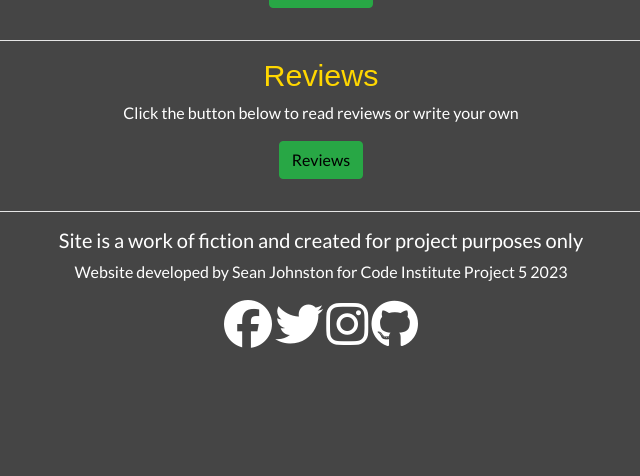
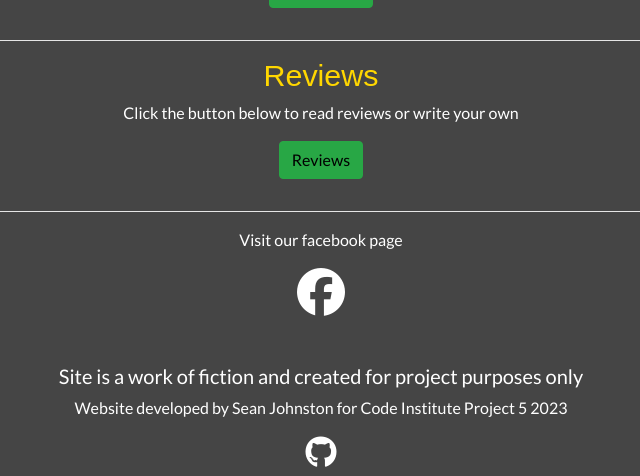
Before and after one commit to seanj06/Burgers-R-Us-P5, a Django app: page / in a window 1280 px wide. Shown: the part 1234-1710 px from the top of the page, without its empty margins (319-959 px from the left). Before the commit the page ends 1582 px from the top, so only its background shows below. Run offline with Django 3.2, Linux system fonts and the light colour scheme; some libraries are stand-ins or nearby versions; some web fonts are replaced.

Commit message:
Move footer to into own file and include on every template

```diff
--- a/home/templates/home/index.html
+++ b/home/templates/home/index.html
@@ -118,19 +118,5 @@
         </div>
     </div>
 </section>
-<hr class="rule">
-<!-- Footer -->
-<footer class="footer mt-3">
-    <div class="container text-center">
-        <h5 class="text-white">Site is a work of fiction and created for project purposes only</h5>
-        <p class="text-white">Website developed by Sean Johnston for Code Institute Project 5 2023</p>
-        <div class="mb-4 pb-4">
-            <a href="https://www.facebook.com/" target="_blank" aria-label="facebook link"><i class="fab fa-facebook fa-3x text-white"></i></a>
-            <a href="https://twitter.com/" target="_blank" aria-label="twitter link"><i class="fab fa-twitter fa-3x text-white"></i></a>
-            <a href="https://www.instagram.com/" target="_blank" aria-label="instagram link"><i class="fab fa-instagram fa-3x text-white"></i></a>
-            <a href="https://github.com/seanj06" target="_blank" aria-label="github link"><i class="fab fa-github fa-3x text-white"></i></a>
-        </div>
-    </div>
-</footer>
 
 {% endblock %}
--- a/templates/base.html
+++ b/templates/base.html
@@ -190,9 +190,13 @@
 
     {% block page_header %}
     {% endblock %}
+    <main>
+        {% block content %}
+        {% endblock %}
+    </main>
 
-    {% block content %}
-    {% endblock %}
+    <!-- Footer -->
+    {% include 'includes/footer.html' %}
 
     {% block postloadjs %}
     <script>
--- /dev/null
+++ b/templates/includes/footer.html
@@ -0,0 +1,24 @@
+<!-- Footer -->
+<hr class="rule">
+<footer class="footer mt-3">
+    <div class="container text-center">
+        <div class="row mb-4 pb-4">
+            <div class="col-12 justify-content-center">
+                <p class="text-center text-white">Visit our facebook page</p>
+                <a href="https://www.facebook.com/" target="_blank" aria-label="facebook link"><i
+                        class="fab fa-facebook fa-3x text-white"></i></a>
+            </div>
+        </div>
+        <div class="row">
+            <div class="col-12">
+                <h5 class="text-white text-lg">Site is a work of fiction and created for project purposes only</h5>
+            </div>
+            <div class="col-12">
+                <p class="text-white text-center">Website developed by Sean Johnston for Code Institute Project 5 2023
+                </p>
+                <a href="https://github.com/seanj06" target="_blank" rel="noopener nofollow" aria-label="github link"><i
+                        class="fab fa-github fa-2x text-white pb-2"></i></a>
+            </div>
+        </div>
+    </div>
+</footer>
```
